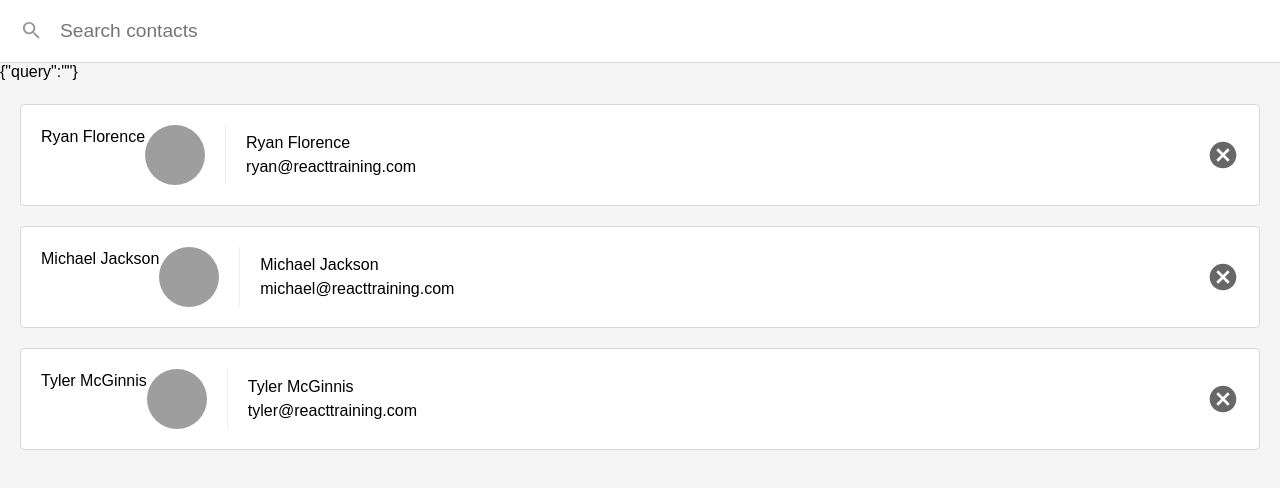
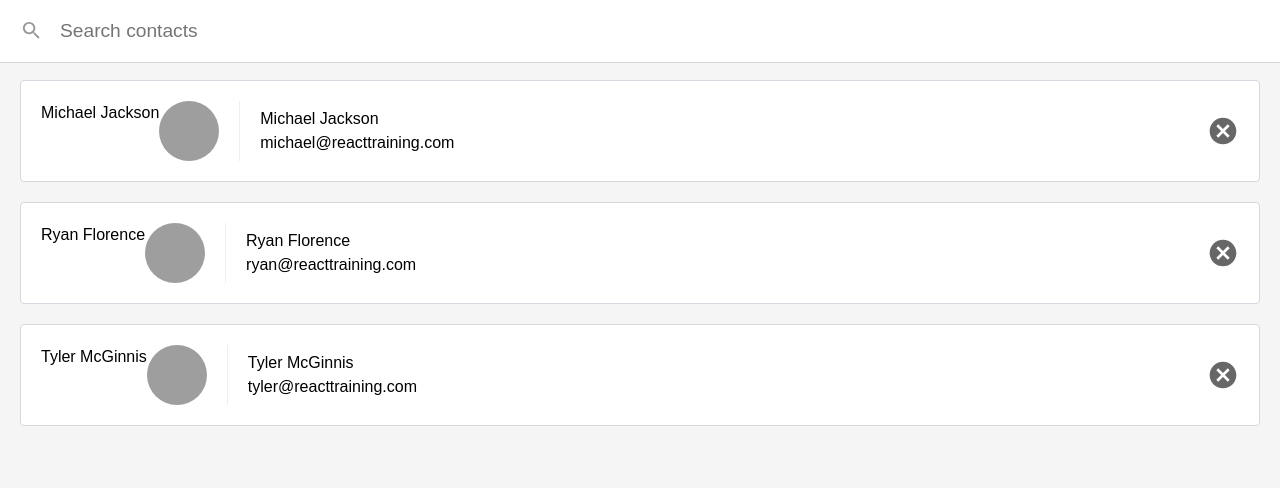
Before and after one commit to codemunkee/contacts, a React (Create React App) app: page / in a window 1280 px wide. Shown: the top 488 px of the page. Built offline with nearby package versions, Linux system fonts and the light colour scheme.

Commit message:
filter and sort contacts

```diff
--- a/src/ListContacts.js
+++ b/src/ListContacts.js
@@ -1,5 +1,7 @@
 import React, { Component } from 'react'
 import PropTypes from 'prop-types'
+import escapeRegExp from 'escape-string-regexp'
+import sortBy from 'sort-by'
 
 class ListContacts extends Component {
 
@@ -17,9 +19,20 @@ class ListContacts extends Component {
   };
 
   render() {
+
+    let showingContacts;
+    if (this.state.query) {
+      const match = new RegExp(escapeRegExp(this.state.query, 'i'))
+      showingContacts = this.props.contacts.filter((c) => match.test(c.name));
+    } else {
+      showingContacts = this.props.contacts;
+    }
+
+    showingContacts.sort(sortBy('name'));
+
+
     return (
       <div className='list-contacts'>
-        {JSON.stringify(this.state)}
         <div className='list-contacts-top'>
           <input
             className='search-contacts'
@@ -31,7 +44,7 @@ class ListContacts extends Component {
 
         </div>
         <ol className='contact-list'>
-          {this.props.contacts.map(contact => (
+          {showingContacts.map(contact => (
             <li key={contact.id} className='contact-list-item'>
               {contact.name}
               <div className='contact-avatar' style={{
```
Also changed, not shown: 2 other files (tests, documents, lock files or other folders).
